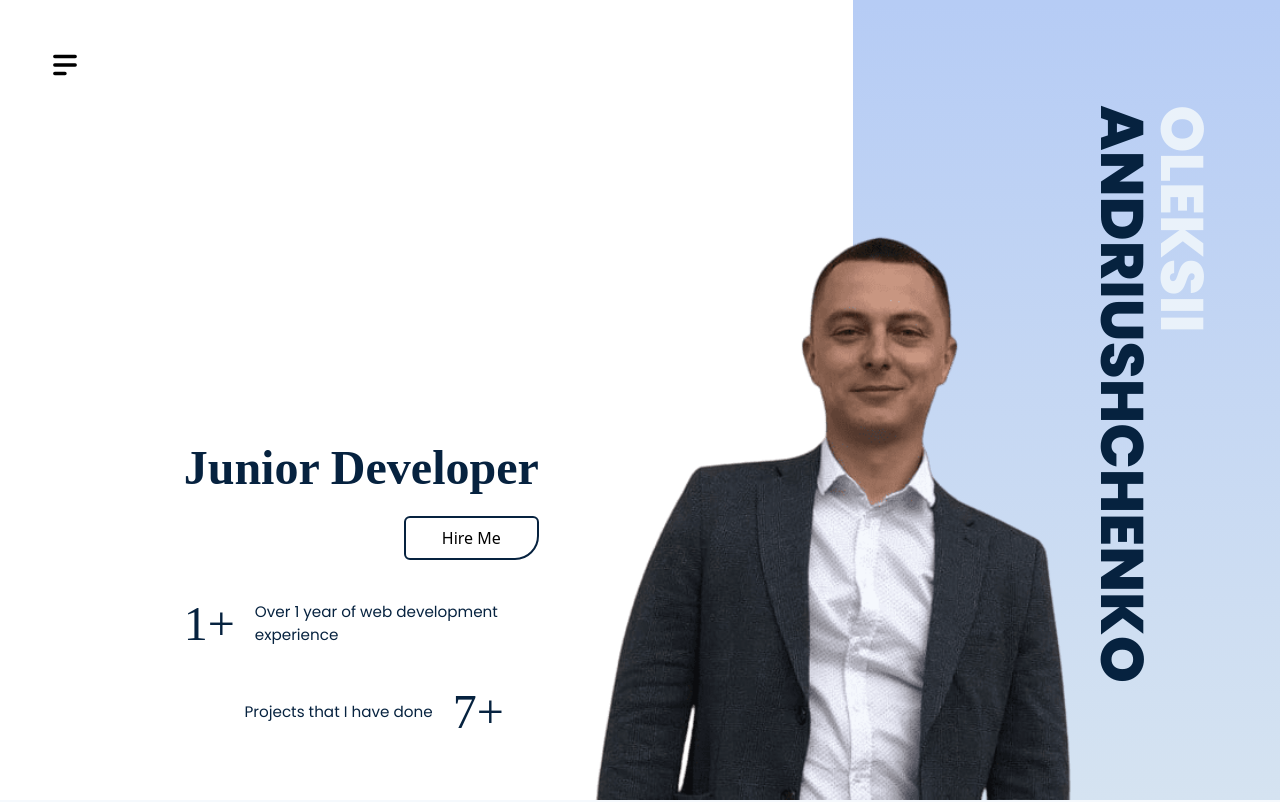
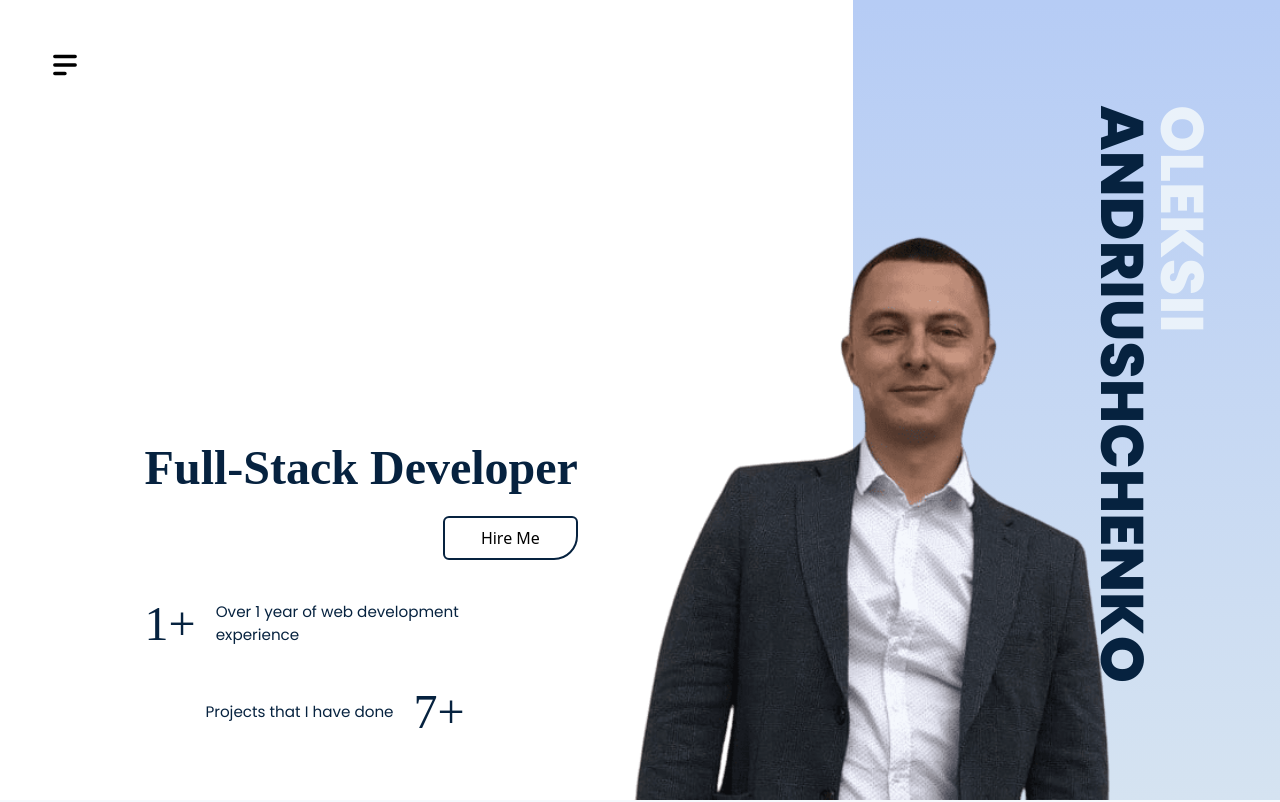
Before and after one commit to OlexiiA/My_React_Portfolio, a React (Vite) app: page / in a window 1280 px wide. Shown: the top 802 px of the page. Built offline with nearby package versions, Linux system fonts and the light colour scheme; a web font is replaced by a local one.

Commit message:
fixed position

```diff
--- a/src/Content.js
+++ b/src/Content.js
@@ -60,7 +60,7 @@ export const content = {
     },
   ],
   hero: {
-    title: "Junior Developer",
+    title: "Full-Stack Developer",
     firstName: "OLEKSII",
     LastName: "ANDRIUSHCHENKO",
     btnText: "Hire Me",
```
